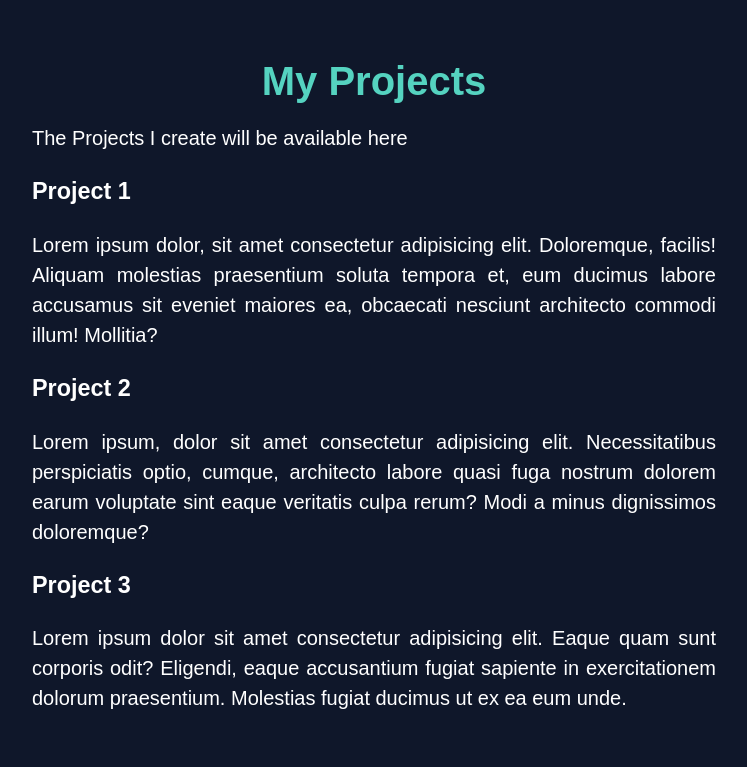
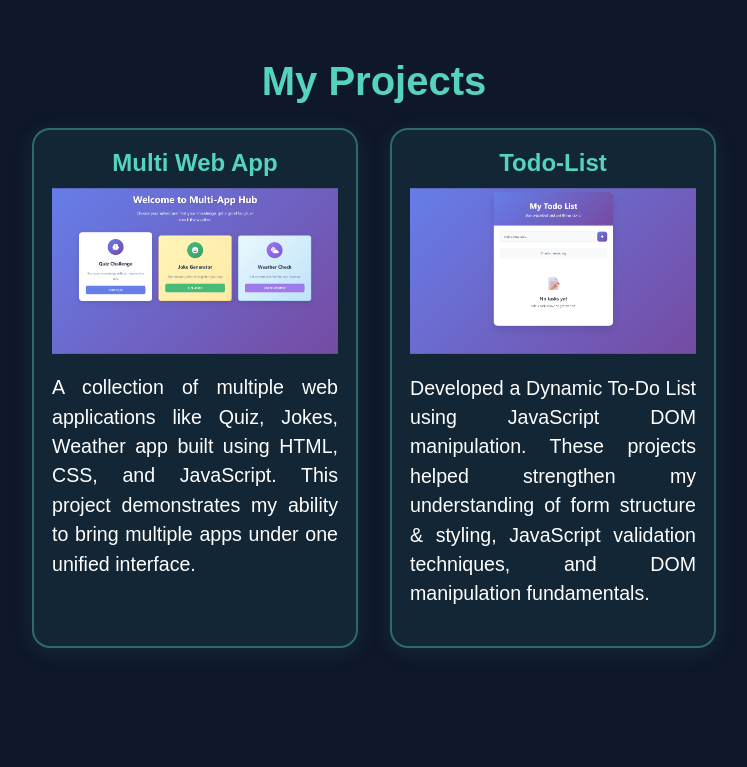
Before and after one commit to Yuvraj-Saini/Portfolio-Website, a plain HTML site: page index.html in a window 1280 px wide. Shown: the part 2020-2787 px from the top of the page, without its empty margins (256-1003 px from the left). Drawn offline with Linux system fonts and the light colour scheme; a web font is replaced by a local one.

Commit message:
added projects

```diff
--- a/index.html
+++ b/index.html
@@ -45,32 +45,29 @@
 
   <div class="projects" id="proj">
     <h1 class="project-heading">My Projects</h1>
-    <div class="project">
-      <p>The Projects I create will be available here</p>
-      <h3>Project 1</h3>
-      <p>Lorem ipsum dolor, sit amet consectetur adipisicing elit. Doloremque, facilis! Aliquam molestias praesentium
-        soluta tempora et, eum ducimus labore accusamus sit eveniet maiores ea, obcaecati nesciunt architecto commodi
-        illum! Mollitia?</p>
+    <div class="project-grid">
+      <a class="project project-link" href="https://multi-web-app.netlify.app/" target="_blank">
+        <h3>Multi Web App</h3>
+        <img src="images/image.png" alt="Multi Web App Preview" class="project-preview">
+        <p>A collection of multiple web applications like Quiz, Jokes, Weather app built using HTML, CSS, and
+          JavaScript. This project demonstrates my ability to bring multiple apps under one unified interface.</p>
+      </a>
+      <a class="project project-link" href="https://list-todo28.netlify.app/" target="_blank">
+        <h3>Todo-List</h3>
+        <img src="images/image copy.png" alt="Todo-List Preview" class="project-preview">
+        <p>Developed a Dynamic To-Do List using JavaScript DOM manipulation. These projects helped strengthen my
+          understanding of form structure & styling, JavaScript validation techniques, and DOM manipulation
+          fundamentals.</p>
+      </a>
     </div>
-    <div class="project">
-      <h3>Project 2</h3>
-      <p>Lorem ipsum, dolor sit amet consectetur adipisicing elit. Necessitatibus perspiciatis optio, cumque, architecto
-        labore quasi fuga nostrum dolorem earum voluptate sint eaque veritatis culpa rerum? Modi a minus dignissimos
-        doloremque?</p>
-    </div>
-    <div class="project">
-      <h3>Project 3</h3>
-      <p>Lorem ipsum dolor sit amet consectetur adipisicing elit. Eaque quam sunt corporis odit? Eligendi, eaque
-        accusantium fugiat sapiente in exercitationem dolorum praesentium. Molestias fugiat ducimus ut ex ea eum unde.
-      </p>
-    </div>
-
   </div>
   <div class="contact" id="conta">
     <h1 class="contact-heading">Lets Colaborate!</h1>
     <div class="icons">
-      <a class="ico" href="https://github.com/Yuvraj-Saini?tab=repositories" target="_blank"><i class="fa-brands fa-github fa-2xl"></i></a>
-      <a class="ico" href="https://www.linkedin.com/in/yuvraj-saini-60752124a/" target="_blank"><i class="fa-brands fa-linkedin fa-2xl"></i></a>
+      <a class="ico" href="https://github.com/Yuvraj-Saini" target="_blank"><i
+          class="fa-brands fa-github fa-2xl"></i></a>
+      <a class="ico" href="https://www.linkedin.com/in/yuvraj-saini04/" target="_blank"><i
+          class="fa-brands fa-linkedin fa-2xl"></i></a>
       <!--<a class="ico" href=""><i class="fa-brands fa-twitter fa-2xl"></i></a>-->
     </div>
 
--- a/main.css
+++ b/main.css
@@ -97,13 +97,90 @@ html {
 }
 
 @keyframes fade {
+
     0%,
     50% {
         opacity: 0;
     }
+
     100% {
         opacity: 1;
     }
+}
+
+.project {
+    background: rgba(85, 211, 192, 0.08);
+    border: 2px solid rgba(85, 211, 192, 0.4);
+    border-radius: 18px;
+    padding: 28px 32px;
+    margin: 32px 0;
+    box-shadow: 0 4px 24px 0 rgba(85, 211, 192, 0.10);
+    transition: transform 0.2s, box-shadow 0.2s;
+}
+
+.project h3 {
+    color: rgba(85, 211, 192, 1);
+    margin-top: 0;
+    text-align: center;
+}
+
+.project:hover {
+    transform: translateY(-6px) scale(1.02);
+    box-shadow: 0 8px 32px 0 rgba(85, 211, 192, 0.18);
+}
+
+.project-link {
+    display: block;
+    text-decoration: none;
+    color: inherit;
+    transition: box-shadow 0.2s, transform 0.2s, background 0.2s;
+}
+
+.project-link:hover,
+.project-link:focus {
+    background: rgba(85, 211, 192, 0.15);
+    box-shadow: 0 8px 32px 0 rgba(85, 211, 192, 0.25);
+    outline: none;
+    transform: translateY(-6px) scale(1.02);
+}
+
+.project-grid {
+    display: grid;
+    grid-template-columns: repeat(2, 1fr);
+    gap: 32px;
+    margin-top: 32px;
+}
+
+.project,
+.project-link {
+    min-width: 0;
+    max-width: 100%;
+    box-sizing: border-box;
+    background: rgba(85, 211, 192, 0.08);
+    border: 2px solid rgba(85, 211, 192, 0.4);
+    border-radius: 18px;
+    padding: 18px 18px;
+    margin: 0;
+    box-shadow: 0 4px 24px 0 rgba(85, 211, 192, 0.10);
+    transition: transform 0.2s, box-shadow 0.2s;
+    display: flex;
+    flex-direction: column;
+    justify-content: flex-start;
+    height: 100%;
+}
+
+.project h3,
+.project-link h3 {
+    color: rgba(85, 211, 192, 1);
+    margin-top: 0;
+    margin-bottom: 10px;
+    font-size: 1.2em;
+}
+
+.project p,
+.project-link p {
+    font-size: 0.98em;
+    line-height: 1.5;
 }
 
 .about,
@@ -172,6 +249,7 @@ html {
 
 /* Responsive Styles */
 @media (max-width: 1200px) {
+
     .about,
     .projects {
         margin-left: 100px;
@@ -179,6 +257,7 @@ html {
         font-size: 18px;
         padding-top: 120px;
     }
+
     .intro {
         margin-left: 40%;
         font-size: 32px;
@@ -186,6 +265,7 @@ html {
 }
 
 @media (max-width: 900px) {
+
     .about,
     .projects {
         margin-left: 40px;
@@ -193,24 +273,39 @@ html {
         font-size: 16px;
         padding-top: 80px;
     }
+
     .intro {
         margin-left: 10%;
         font-size: 26px;
     }
+
     .favi-image {
         width: 40px;
         height: 40px;
     }
+
     .nav {
         font-size: 16px;
         padding: 4px 8px;
     }
+
     .ico i {
         font-size: 2em;
+    }
+
+    .project-grid {
+        grid-template-columns: 1fr;
+        gap: 20px;
+    }
+
+    .project,
+    .project-link {
+        padding: 14px 10px;
     }
 }
 
 @media (max-width: 600px) {
+
     .about,
     .projects {
         margin-left: 10px;
@@ -218,6 +313,7 @@ html {
         font-size: 14px;
         padding-top: 60px;
     }
+
     .intro {
         margin-left: 0;
         margin-top: 100px;
@@ -225,29 +321,35 @@ html {
         text-align: center;
         padding-right: 0;
     }
+
     .nav {
         font-size: 14px;
         padding: 4px 2px;
         text-align: center;
     }
+
     .nav-link {
         margin-right: 10px;
         padding: 5px 0;
     }
+
     .favi-image {
         width: 32px;
         height: 32px;
         top: 5px;
         left: 5px;
     }
+
     .contact-heading {
         padding-top: 80px;
         font-size: 1.2em;
     }
+
     .icons {
         gap: 20px;
         padding-top: 20px;
     }
+
     .ico i {
         font-size: 1.5em;
     }
```
Also changed, not shown: images/image copy.png (added), images/image.png (added).
